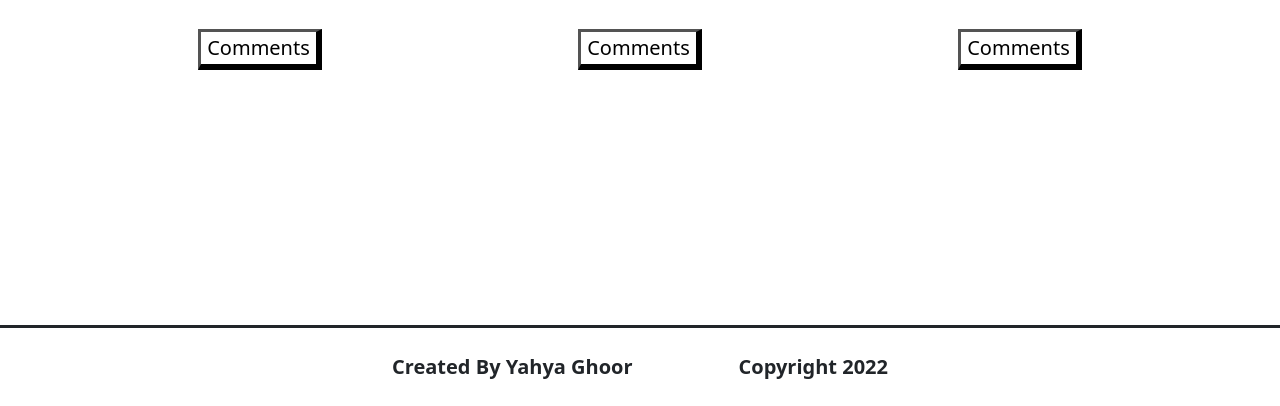
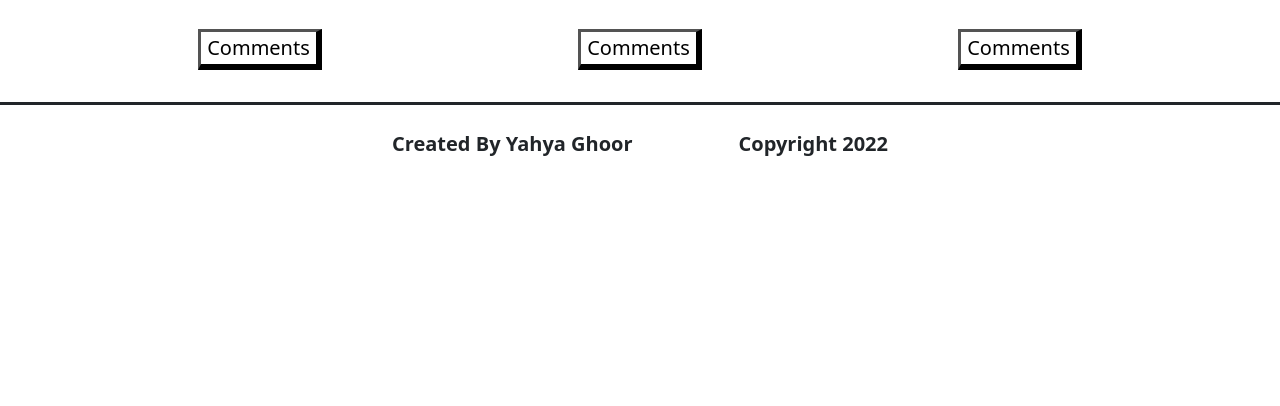
Before and after one commit to yghoor/javascript-capstone, a website built with webpack: page src/index.html in a window 1280 px wide. Shown: the part 394-800 px from the top of the page. Built offline with nearby package versions, Linux system fonts and the light colour scheme.

Commit message:
Remove styles for footer

```diff
--- a/src/style.css
+++ b/src/style.css
@@ -2,9 +2,3 @@ button {
   border-color: black;
   border-width: 3px 6px 6px 3px;
 }
-
-footer {
-  position: fixed;
-  bottom: 0;
-  width: 100%;
-}
```
